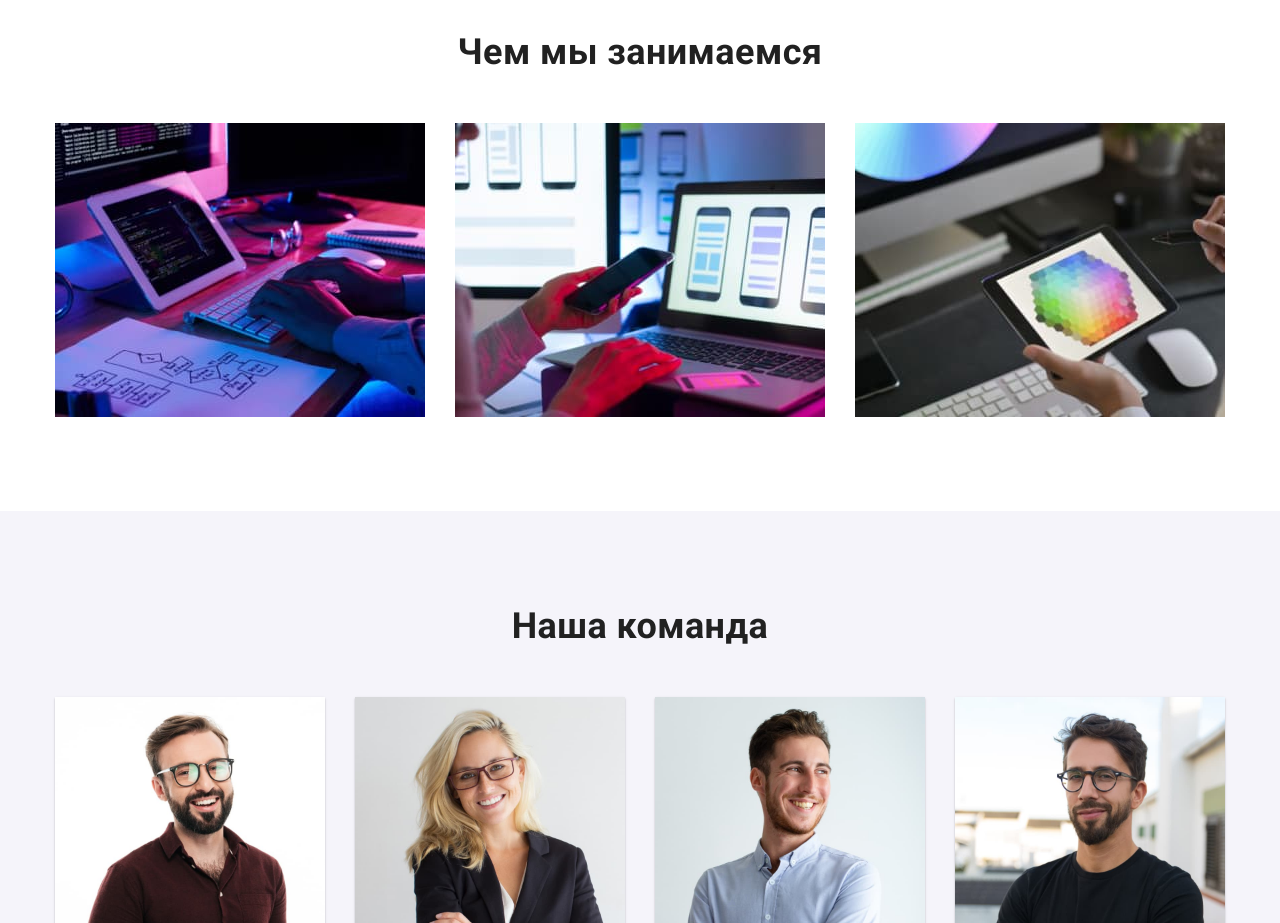
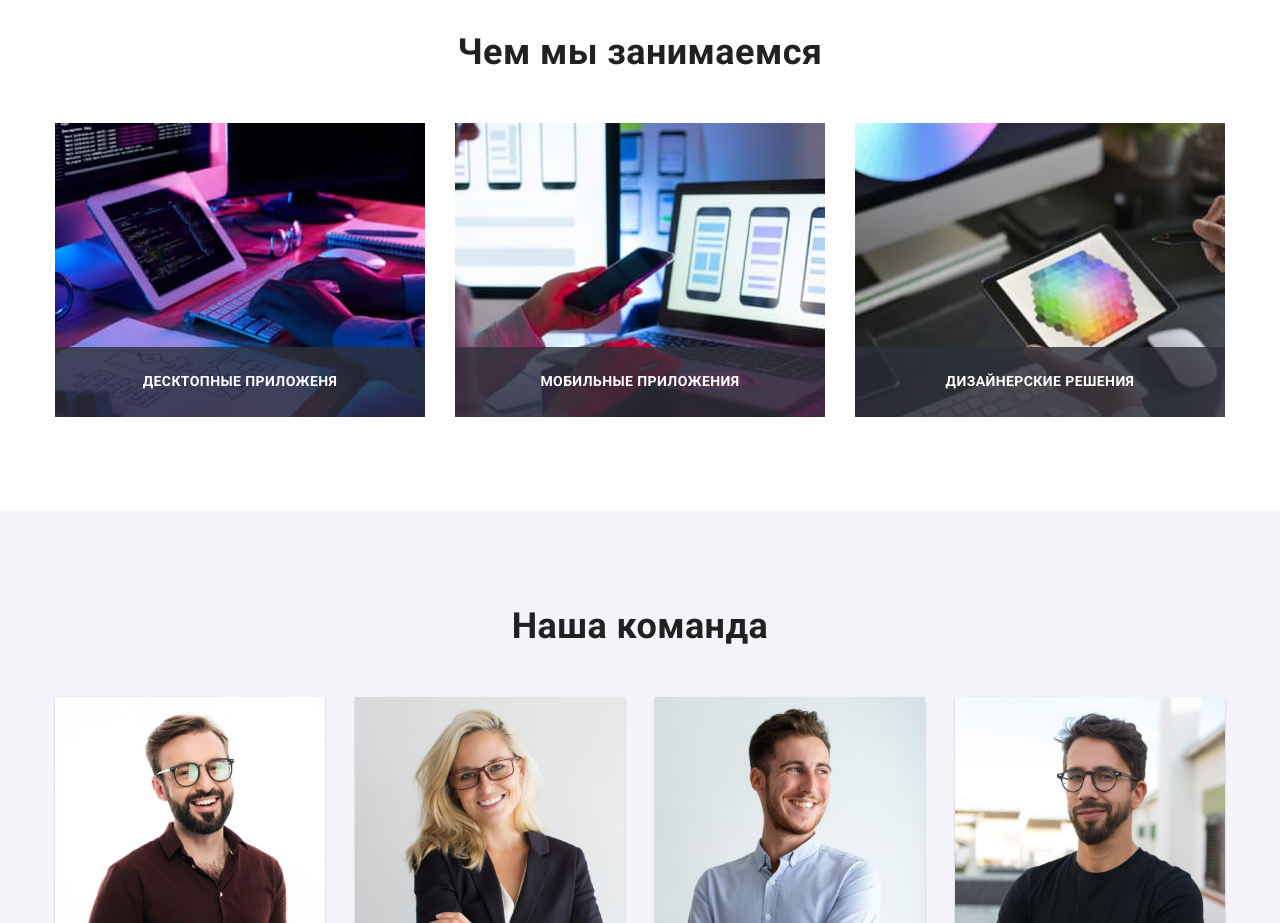
Before and after one commit to Mustadonte/goit-markup-hw-05, a plain HTML site: page index.html in a window 1280 px wide. Shown: the part 1100-2023 px from the top of the page. Drawn offline with nearby package versions, Linux system fonts and the light colour scheme.

Commit message:
Добавляет оверлей

```diff
--- a/index.html
+++ b/index.html
@@ -103,9 +103,24 @@
             <div class="container act">
                 <h2 class="act-title">Чем мы занимаемся</h2>
                 <ul class="list act-list">
-                    <li class="act-list-item"><img src="./images/box_1.jpg" alt="Первая деятельность" width="370"></li>
-                    <li class="act-list-item"><img src="./images/box_2.jpg" alt="Вторая деятельность" width="370"></li>
-                    <li class="act-list-item"><img src="./images/box_3.jpg" alt="Третья деятельность" width="370"></li>
+                    <li class="act-list-item">
+                        <img src="./images/box_1.jpg" alt="Первая деятельность" width="370">
+                        <div>
+                            <p class="act-list-label">Десктопные приложеня</p>
+                        </div>
+                    </li>
+                    <li class="act-list-item">
+                        <img src="./images/box_2.jpg" alt="Вторая деятельность" width="370">
+                        <div>
+                            <p class="act-list-label">Мобильные приложения</p>
+                        </div>
+                    </li>
+                    <li class="act-list-item">
+                        <img src="./images/box_3.jpg" alt="Третья деятельность" width="370">
+                        <div>
+                            <p class="act-list-label">Дизайнерские решения</p>
+                        </div>
+                    </li>
                 </ul>
             </div>
         </section>
--- a/styles/styles.css
+++ b/styles/styles.css
@@ -304,10 +304,30 @@ img {
 }
 
 .act-list-item {
+  position: relative;
   width: calc((100% - 60px) / 3);
 }
 
-.act-list .act-list-item + .act-list-item {
+.act-list-item > div {
+  display: flex;
+  justify-content: center;
+  align-items: center;
+  position: absolute;
+  width: 100%;
+  height: 70px;
+  bottom: 0;
+  background-color: rgba(47, 48, 58, 0.8);
+}
+
+.act-list-label {
+  font-weight: 700;
+  line-height: 1.14;
+  color: var(--third-text-color);
+  letter-spacing: var(--primary-letter-spacing);
+  text-transform: uppercase;
+}
+
+.act .act-list .act-list-item + .act-list-item {
   margin-left: 30px;
 }
 
@@ -505,6 +525,9 @@ img {
   display: flex;
   flex-wrap: wrap;
 }
+.portfolio-list-item {
+  width: calc((100% - 60px) / 3);
+}
 
 .portfolio-card {
   padding: 20px 24px;
@@ -519,8 +542,23 @@ img {
   transition-timing-function: var(--primary-cubic);
 }
 
-.portfolio-list-item {
-  width: calc((100% - 60px) / 3);
+.portfolio-card-thumb {
+  position: relative;
+  overflow: hidden;
+}
+
+.portfolio-card-overlay {
+  position: absolute;
+  content: "";
+  width: 100%;
+  height: 100%;
+  transform: translateY(0);
+  background-color: rgba(33, 150, 243, 0.9);
+  transition: transform 250ms var(--primary-cubic);
+}
+
+.portfolio-list-link:hover .portfolio-card-overlay {
+  transform: translateY(-100%);
 }
 
 .portfolio-list-link:hover,
```
Also changed, not shown: portfolio.html (+5 -0 lines).
